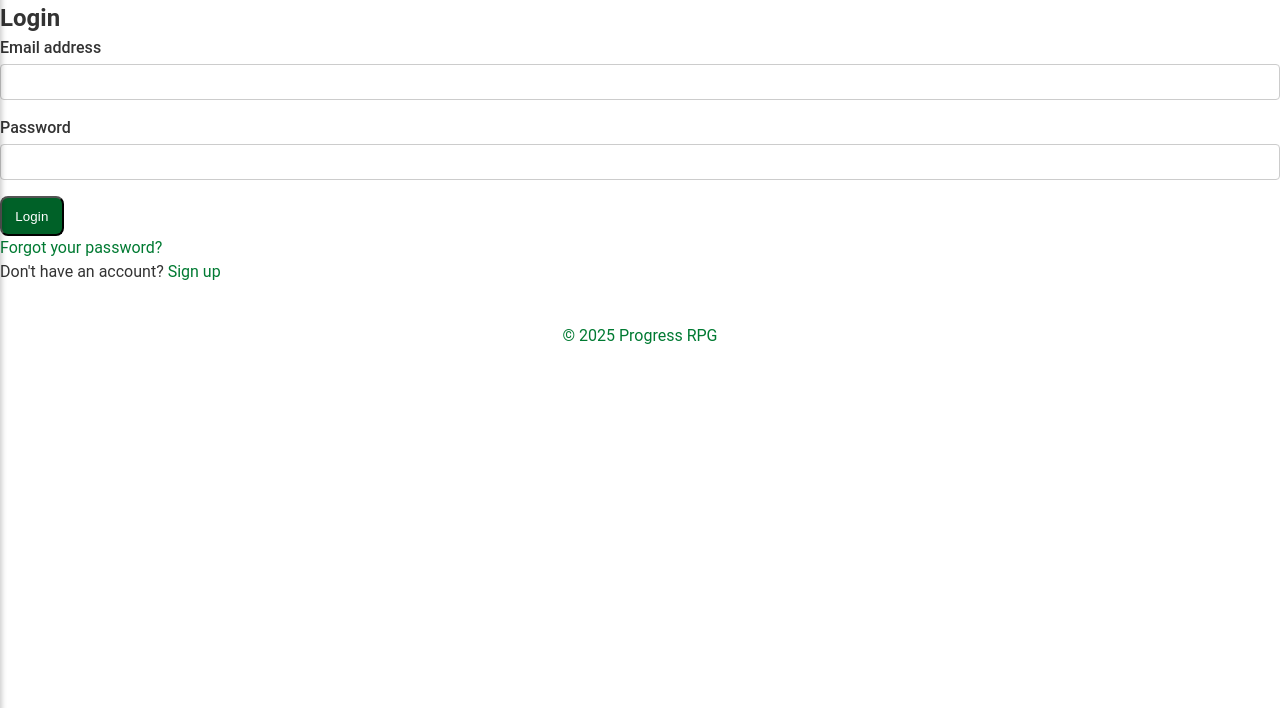
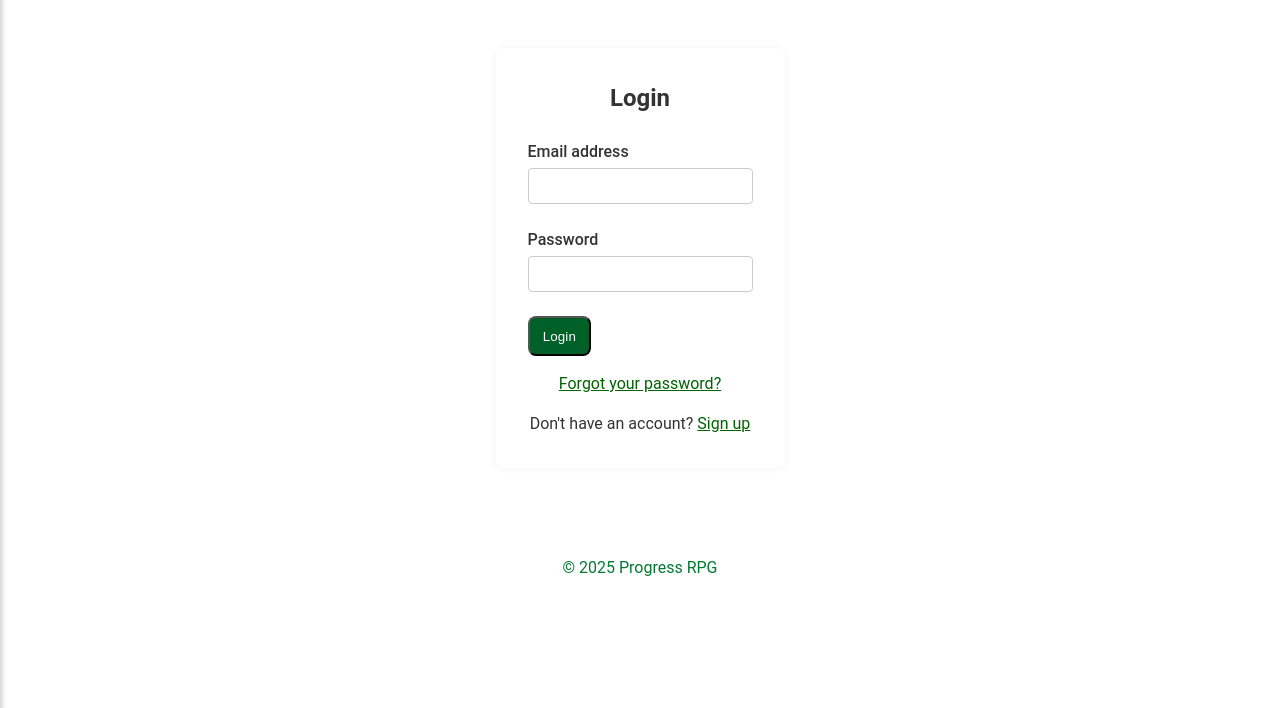
Before and after one commit to gaidheal1/ProgressRPG, a Django app: template templates/users/login.html in a window 1280 px wide. Shown: the part 56-764 px from the top of the page. Run offline with Django 5.2, Linux system fonts and the light colour scheme; the template is opened without the code that fills it, so the values that code supplies are empty, except form fields; tables that the repository leaves empty hold one stand-in row (values such as "Sample post"); form fields are guessed from the names that the template uses.

Commit message:
Added tutorial to onboarding! And adjusted form styling

```diff
--- a/static/css/styles.css
+++ b/static/css/styles.css
@@ -106,7 +106,28 @@ main {
   box-shadow: 0px 1px 2px rgba(0, 0, 0, 0.267), 0px 1px 3px 1px rgba(0, 0, 0, 0.15);
 }
 
-.form {
+.form-container {
+  max-width: 400px;
+  margin: 3rem auto;
+  padding: 2rem;
+  background: #fff;
+  border-radius: 8px;
+  box-shadow: 0 0 8px rgba(0, 0, 0, 0.05);
+}
+.form-container h2 {
+  text-align: center;
+  margin-bottom: 1.5rem;
+}
+.form-container p {
+  text-align: center;
+  margin-top: 1rem;
+}
+.form-container a {
+  color: #006400;
+  text-decoration: underline;
+}
+
+form {
   display: flex;
   flex-direction: column;
   align-items: flex-start;
--- a/static/scss/components/_form.scss
+++ b/static/scss/components/_form.scss
@@ -1,6 +1,30 @@
+
+.form-container {
+	max-width: 400px;
+	margin: 3rem auto;
+	padding: 2rem;
+	background: #fff;
+	border-radius: 8px;
+	box-shadow: 0 0 8px rgba(0, 0, 0, 0.05);
+
+	h2 {
+	  text-align: center;
+	  margin-bottom: 1.5rem;
+	}
+
+	p {
+	  text-align: center;
+	  margin-top: 1rem;
+	}
+
+	a {
+	  color: #006400;
+	  text-decoration: underline;
+	}
+  }
 
 
-.form {
+form {
 	display: flex;
 	flex-direction: column;
 	align-items: flex-start;
--- a/templates/gameplay/game.html
+++ b/templates/gameplay/game.html
@@ -154,7 +154,7 @@
           <!-- Quest Categories and list-->
           <div class="quest-pane">
             <h2 id="quest-list-title">Available quests</h2>
-            <ul id="quest-list-modal" class="list">
+            <ul id="quest-list-modal" class="quest-list list">
               <!-- Quests dynamically loaded here -->
             </ul>
           </div>
--- a/templates/users/login.html
+++ b/templates/users/login.html
@@ -3,7 +3,8 @@
 {% block title %}Dashboard{% endblock %}
 
 {% block content %}
-<div>
+<div class="form-container">
+
   <h2>Login</h2>
   <form method="POST">
     {% csrf_token %}
@@ -23,13 +24,13 @@
     </div>
     <button type="submit" class="button-filled">Login</button>
   </form>
-</div>
+
   <div>
     <p><a href="{% url 'password_reset' %}">Forgot your password?</a></p>
-
     <p>
       Don't have an account? <a href="{% url 'register' %}">Sign up</a>
     </p>
   </div>
 
+</div>
   {% endblock %}
--- a/users/urls.py
+++ b/users/urls.py
@@ -13,6 +13,7 @@ urlpatterns = [
     path('edit_profile/', views.edit_profile_view, name='edit_profile'),
     path('create_profile/', views.create_profile_view, name='create_profile'),
     path('link_character/', views.link_character_view, name='link_character'),
+    path('tutorial/', views.tutorial_view, name='tutorial'),
     path('download_user_data/', views.download_user_data, name='download_user_data'),
     path('delete_account', views.delete_account, name='delete_account'),
     path('password_reset/', auth_views.PasswordResetView.as_view(
```
Also changed, not shown: templates/users/tutorial.html (added, +21 -0 lines), users/views.py (+10 -1 lines), static/images/tutorial-v1.png (added), 1 other file. Lines whose indentation alone changed are shown as unchanged.
